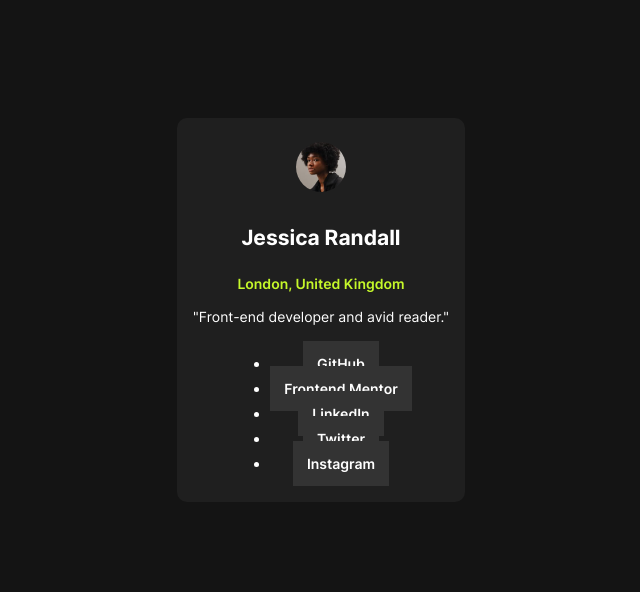
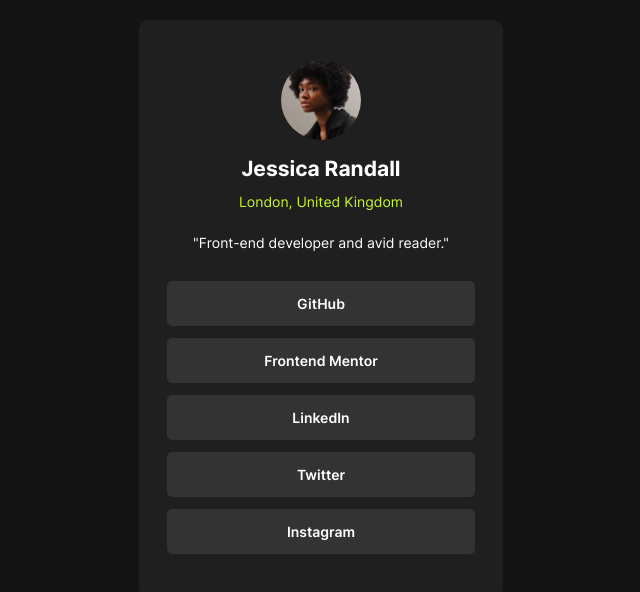
Before and after one commit to z-mn/frontend-mentor-social-card, a plain HTML site: page index.html in a window 1280 px wide. Shown: the part 106-698 px from the top of the page, without its empty margins (319-959 px from the left). Drawn offline with Linux system fonts and the light colour scheme.

Commit message:
final changes

```diff
--- a/style.css
+++ b/style.css
@@ -31,8 +31,8 @@
 
 .card {
     background-color: var(--darkGray);
-    max-width: 400px;
-    padding: 1rem;
+    max-width: 300px;
+    padding: 2rem;
     border-radius: 10px;
     display: flex;
     flex-direction: column;
@@ -52,17 +52,20 @@
 .picture {
     border-radius: 50%;
     aspect-ratio: 1;
-    max-width: 50px;
+    max-width: 80px;
     margin-block: 0.5rem;
 }
 
 .name {
     font-weight: var(--headerFontWeight);
     font-size: 1.5em;
+    margin-block: 0;
 }
 
 .location {
     color: var(--accent);
+    margin-block: 0.25rem 0.5rem;
+    font-weight: var(--paragraphFontWeight);
 }
 
 .description {
@@ -73,7 +76,9 @@
 .links-list {
     display: flex;
     flex-direction: column;
-    gap: 0.5rem;
+    gap: 0.75rem;
+    list-style: none;
+    padding: 0;
 }
 
 .social-link {
@@ -81,6 +86,10 @@
     color: white;
     padding: 1em;
     background-color: var(--primaryGray);
+    border-radius: 5px;
+    display: block;
+    margin: auto;
+    min-width: 280px;
 }
 
 .social-link:hover {
```
